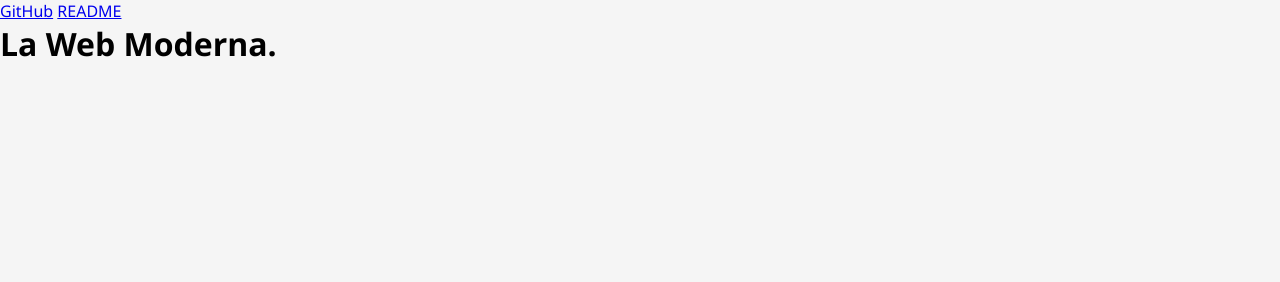
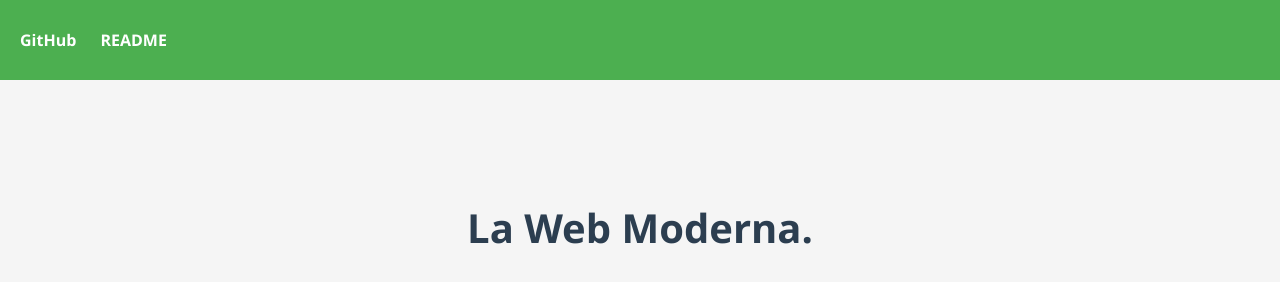
Before and after one commit to ysrael-rojas/web-moderna, a plain HTML site: page index.html in a window 1280 px wide. Drawn offline with Linux system fonts and the light colour scheme.

Commit message:
Agregando estilos al navbar

```diff
--- a/index.html
+++ b/index.html
@@ -8,7 +8,7 @@
 </head>
 <body>
     <nav>
-        <a href="https://github.com/ysrael-rojas/web-moderna">GitHub</a>
+        <a href="https://github.com/ysrael-rojas">GitHub</a>
         <a href="https://github.com/ysrael-rojas/web-moderna/blob/main/README.md">README</a>
     </nav>
     <main>
--- a/styles.css
+++ b/styles.css
@@ -8,3 +8,34 @@ body {
     font-family: 'Segoe UI', system-ui, sans-serif;
     background-color: #f5f5f5;
 }
+
+ /* Estilo del navbar */
+ nav {
+    background-color: #4CAF50; /* Verde atractivo */
+    height: 10vh; /* 10% de la altura de la pantalla */
+    line-height: 10vh; /* Centra los elementos verticalmente */
+    padding: 0 20px;
+  }
+
+  nav a {
+    display: inline-block; /* Coloca los enlaces uno al lado del otro */
+    text-decoration: none; /* Elimina el subrayado */
+    color: white; /* Texto blanco */
+    margin-right: 20px; /* Espaciado entre enlaces */
+    font-weight: bold;
+    transition: color 0.3s ease; /* Efecto suave al pasar el cursor */
+  }
+  nav a:hover {
+    color: #d4edda; /* Color más claro al pasar el cursor */
+  }
+
+  /* Estilo del encabezado principal */
+  main {
+    text-align: center; /* Centra horizontalmente el contenido */
+    margin-top: 15vh; /* Da espacio debajo del navbar */
+  }
+
+  main h1 {
+    font-size: 2.5rem; /* Tamaño grande y llamativo */
+    color: #2c3e50; /* Azul oscuro elegante */
+  }
```
